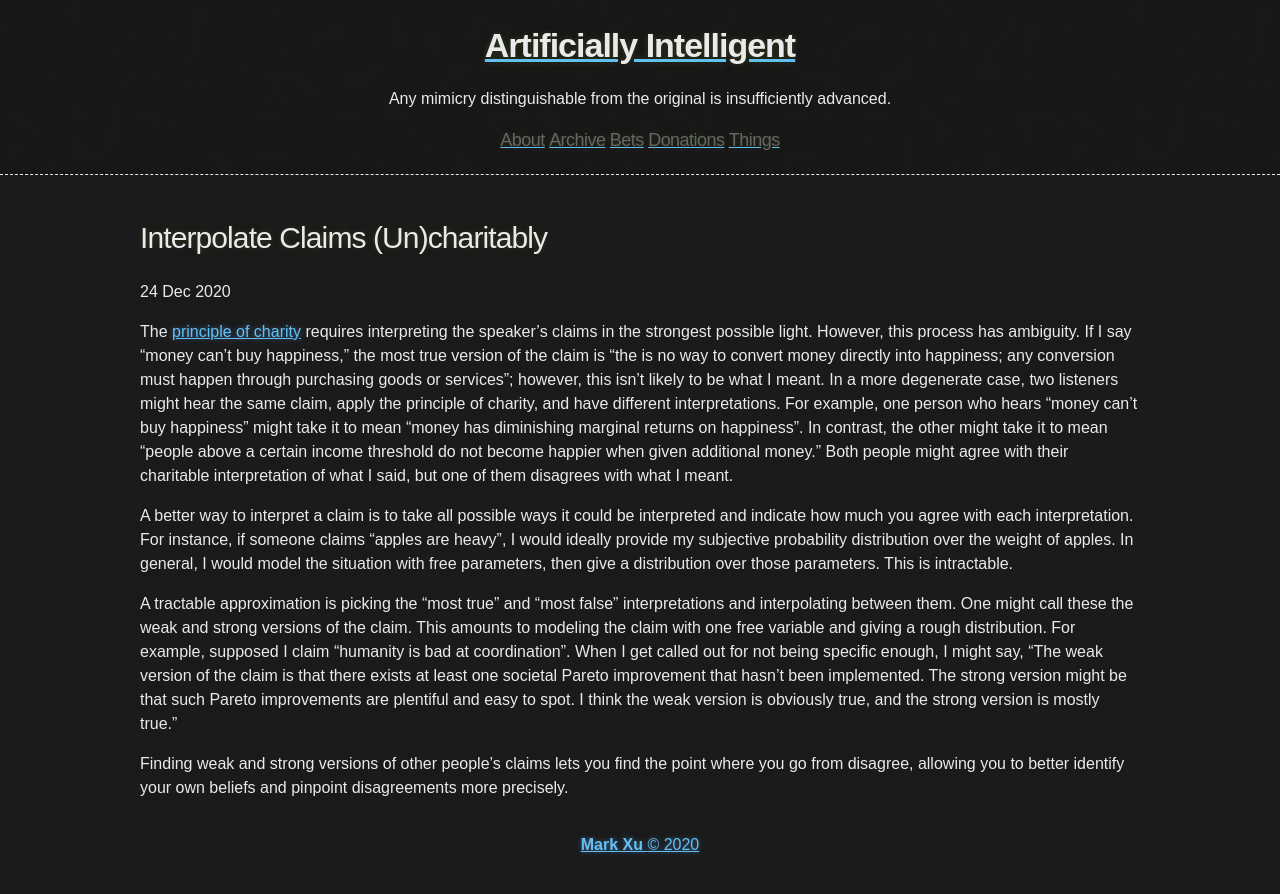
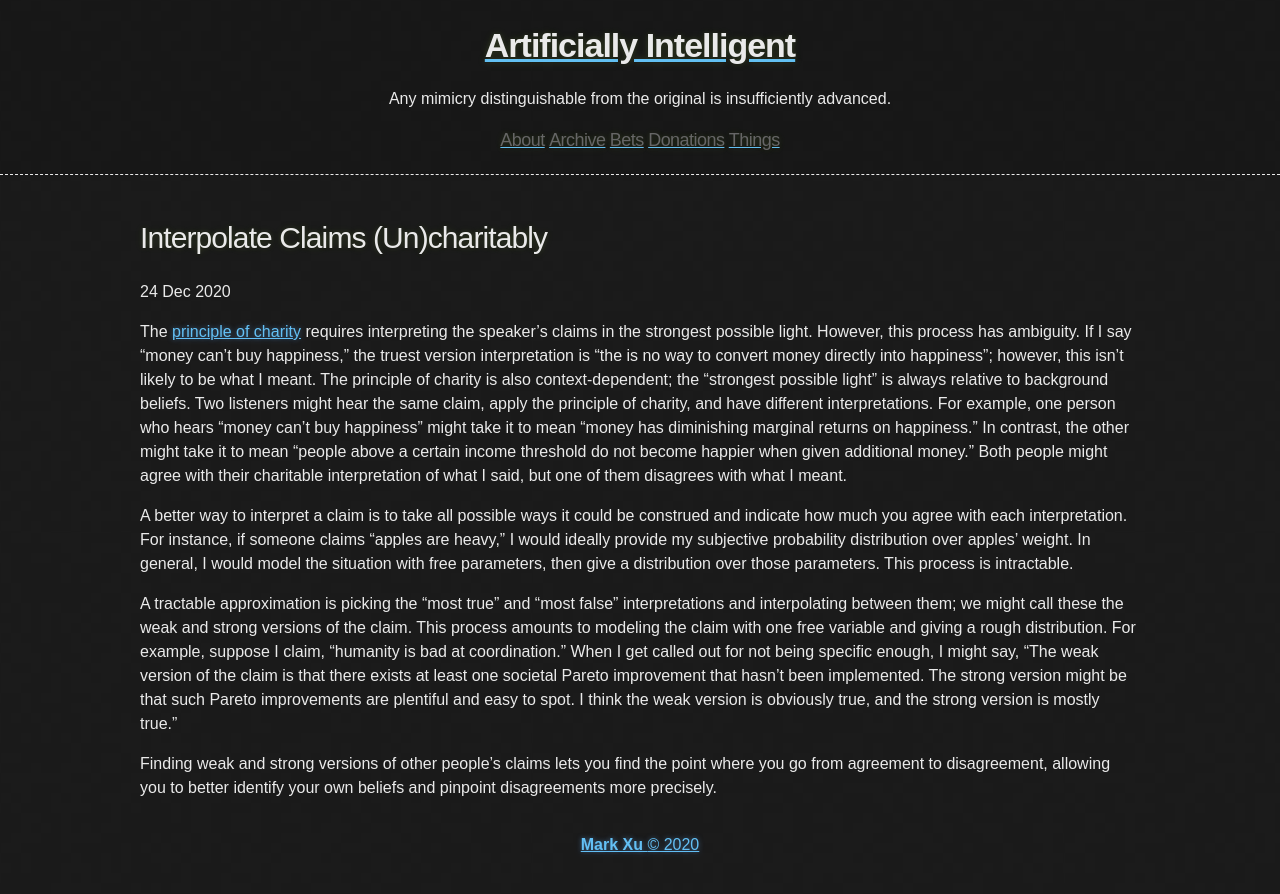
Before and after one commit to tocttou/hacker-blog, a Jekyll site: the page built from _posts/2020-12-24-Interpolate-Claims.md, in a window 1280 px wide. Shown: the top 894 px of the page. Built offline with Jekyll 4.4.1, drawn with Linux system fonts in a browser that asks for light colours.

Commit message:
Update 2020-12-24-Interpolate-Claims.md

```diff
--- a/_posts/2020-12-24-Interpolate-Claims.md
+++ b/_posts/2020-12-24-Interpolate-Claims.md
@@ -3,10 +3,10 @@ title: Interpolate Claims (Un)charitably
 published: true
 ---
 
-The [principle of charity](https://www.wikiwand.com/en/Principle_of_charity) requires interpreting the speaker's claims in the strongest possible light. However, this process has ambiguity. If I say "money can't buy happiness," the most true version of the claim is "the is no way to convert money directly into happiness; any conversion must happen through purchasing goods or services"; however, this isn't likely to be what I meant. In a more degenerate case, two listeners might hear the same claim, apply the principle of charity, and have different interpretations. For example, one person who hears "money can't buy happiness" might take it to mean "money has diminishing marginal returns on happiness". In contrast, the other might take it to mean "people above a certain income threshold do not become happier when given additional money." Both people might agree with their charitable interpretation of what I said, but one of them disagrees with what I meant.
+The [principle of charity](https://www.wikiwand.com/en/Principle_of_charity) requires interpreting the speaker's claims in the strongest possible light. However, this process has ambiguity. If I say "money can't buy happiness," the truest version interpretation is "the is no way to convert money directly into happiness"; however, this isn't likely to be what I meant. The principle of charity is also context-dependent; the "strongest possible light" is always relative to background beliefs. Two listeners might hear the same claim, apply the principle of charity, and have different interpretations. For example, one person who hears "money can't buy happiness" might take it to mean "money has diminishing marginal returns on happiness." In contrast, the other might take it to mean "people above a certain income threshold do not become happier when given additional money." Both people might agree with their charitable interpretation of what I said, but one of them disagrees with what I meant.
 
-A better way to interpret a claim is to take all possible ways it could be interpreted and indicate how much you agree with each interpretation. For instance, if someone claims "apples are heavy", I would ideally provide my subjective probability distribution over the weight of apples. In general, I would model the situation with free parameters, then give a distribution over those parameters. This is intractable.
+A better way to interpret a claim is to take all possible ways it could be construed and indicate how much you agree with each interpretation. For instance, if someone claims "apples are heavy," I would ideally provide my subjective probability distribution over apples' weight. In general, I would model the situation with free parameters, then give a distribution over those parameters. This process is intractable.
 
-A tractable approximation is picking the "most true" and "most false" interpretations and interpolating between them. One might call these the weak and strong versions of the claim. This amounts to modeling the claim with one free variable and giving a rough distribution. For example, supposed I claim "humanity is bad at coordination". When I get called out for not being specific enough, I might say, "The weak version of the claim is that there exists at least one societal Pareto improvement that hasn't been implemented. The strong version might be that such Pareto improvements are plentiful and easy to spot. I think the weak version is obviously true, and the strong version is mostly true."
+A tractable approximation is picking the "most true" and "most false" interpretations and interpolating between them; we might call these the weak and strong versions of the claim. This process amounts to modeling the claim with one free variable and giving a rough distribution. For example, suppose I claim, "humanity is bad at coordination." When I get called out for not being specific enough, I might say, "The weak version of the claim is that there exists at least one societal Pareto improvement that hasn't been implemented. The strong version might be that such Pareto improvements are plentiful and easy to spot. I think the weak version is obviously true, and the strong version is mostly true."
 
-Finding weak and strong versions of other people's claims lets you find the point where you go from disagree, allowing you to better identify your own beliefs and pinpoint disagreements more precisely.
+Finding weak and strong versions of other people's claims lets you find the point where you go from agreement to disagreement, allowing you to better identify your own beliefs and pinpoint disagreements more precisely.
```
